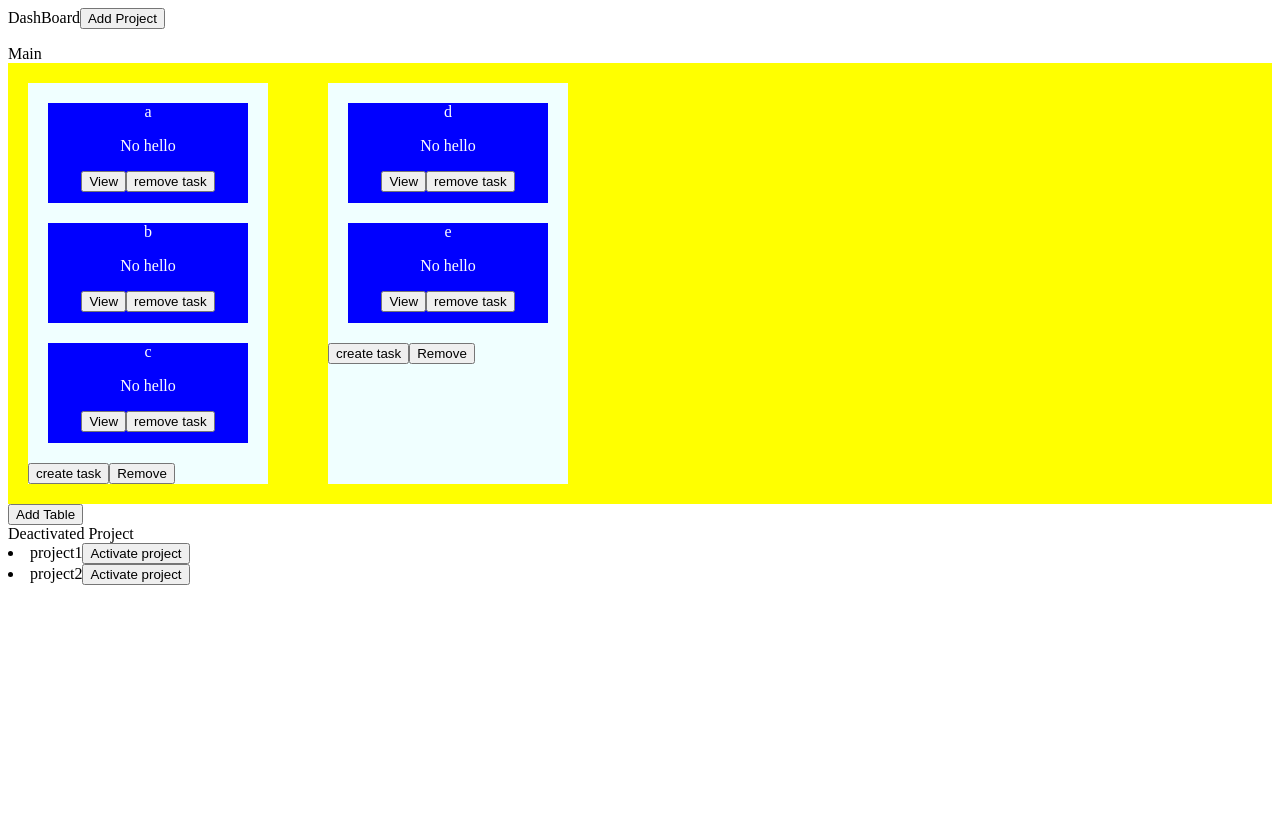
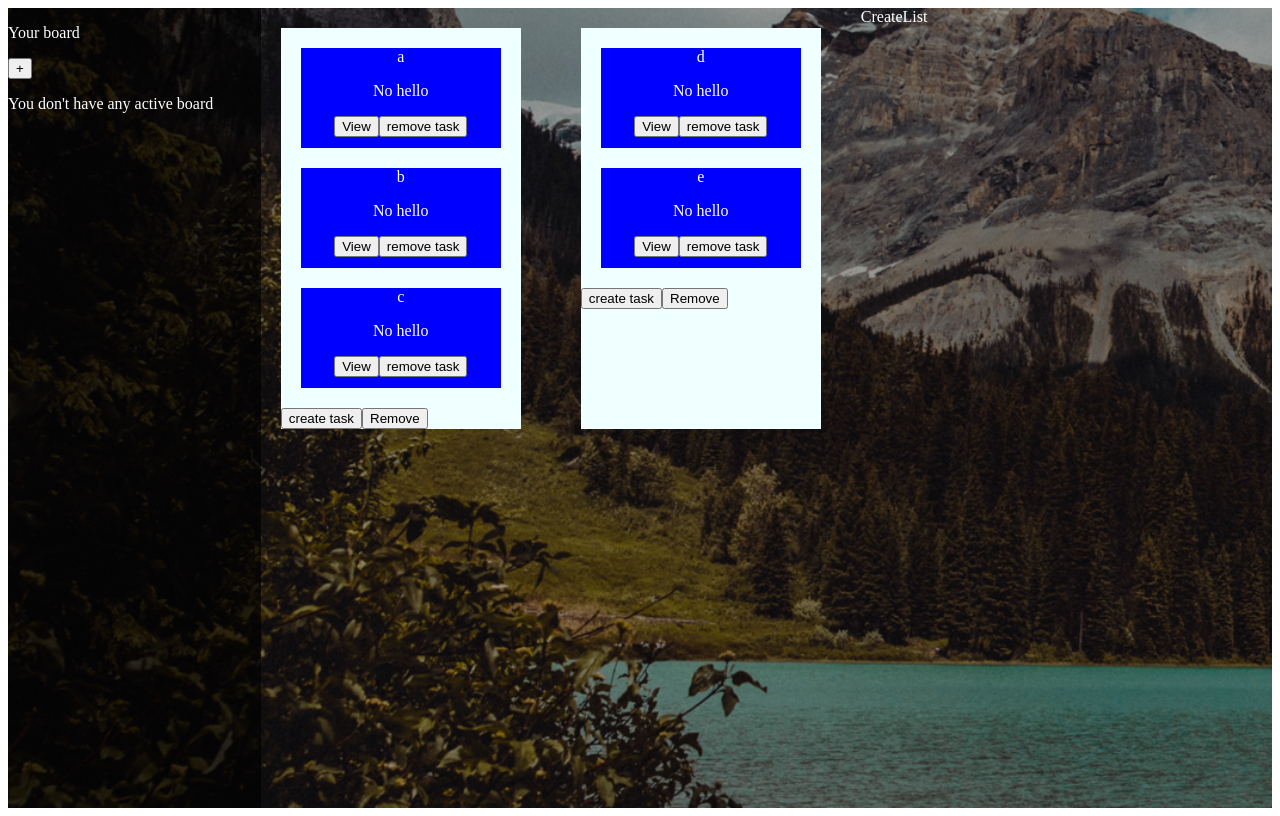
Before and after one commit to channghiep/client, a React (Create React App) app: page / in a window 1280 px wide. Both pictures are taken after a click on the button "Remove Project". Built offline with nearby package versions, Linux system fonts and the light colour scheme.

Commit message:
edit CRUD functionality

```diff
--- /dev/null
+++ b/src/App.css
@@ -0,0 +1,15 @@
+.kanban__inner{
+  display: grid;
+  grid-template-columns: 20% 80%;
+  background-image: url("../assets/background.jpg");
+  background-size: cover;
+  background-repeat: no-repeat;
+  height: 100vh;;
+  color: white;
+}
+.kanban__dashboard{
+  background-color: rgba(0,0,0,0.8);
+}
+.kanban__main-content{
+  background-color: rgba(0,0,0,.4);
+}
--- a/src/App.jsx
+++ b/src/App.jsx
@@ -1,130 +1,132 @@
-import '@fontsource/roboto/300.css'
-import '@fontsource/roboto/400.css'
-import '@fontsource/roboto/500.css'
-import '@fontsource/roboto/700.css'
-import { useEffect, useState } from 'react';
-import Board from './components/board/Board';
+import "@fontsource/roboto/300.css";
+import "@fontsource/roboto/400.css";
+import "@fontsource/roboto/500.css";
+import "@fontsource/roboto/700.css";
+import { useEffect, useState } from "react";
+import Board from "./components/board/Board";
+import DashBoard from "./components/dashboard/DashBoard";
+import MainContent from "./components/main-content/MainContent";
+import "./App.css"
 
 const Task = [
   {
     name: "group1",
-      items: ["a","b","c"]
+    items: ["a", "b", "c"],
   },
   {
     name: "group2",
-      items: ["d","e"]
-  }
-]
+    items: ["d", "e"],
+  },
+];
 
 const Task2 = [
-
   {
     boardName: "project1",
-    active:true,
-    board:[
+    active: true,
+    board: [
       {
         name: "group1",
-        items: ["a","b","c"]
+        items: ["a", "b", "c"],
       },
       {
         name: "group2",
-          items: ["d","e"]
-      }
-    ]
+        items: ["d", "e"],
+      },
+    ],
   },
 
   {
-    boardName:"project2",
+    boardName: "project2",
     active: false,
-    board:[
+    board: [
       {
         name: "group3",
-        items: ["f","g","h"]
+        items: ["f", "g", "h"],
       },
       {
         name: "group4",
-          items: ["i","j"]
-      }
-    ]
-  }
-]
+        items: ["i", "j"],
+      },
+    ],
+  },
+];
 
 function App() {
-
   const [list, setList] = useState([]);
   const [list2, setList2] = useState([]);
   const [selectedBoard, setSelectedBoard] = useState();
 
-
   useEffect(() => {
-    (async () =>{
-      await setTimeout(() =>{
+    (async () => {
+      await setTimeout(() => {
         // setList(Task)
         // setList2(Task2[0].board)
-        setList2(Task2)
-        console.log(list2)
-        if(list2.length !=0){
-          console.log("no")
-          setSelectedBoard(list2[0].board)}
-      },1000)
-
+        setList2(Task2);
+        console.log(list2);
+        if (list2.length != 0) {
+          console.log("no");
+          setSelectedBoard(list2[0].board);
+        }
+      }, 1000);
     })();
-
-  },[])
+  }, []);
 
   // useEffect(() =>{
 
   // },[list2])
 
-  const createList = () => {
-    setSelectedBoard(oldList => {
-          let newList = JSON.parse(JSON.stringify(oldList))
-          console.log(typeof(newList))
-          const addtionObj = {
-              name:"group new",
-              items:[]
-          };
-          newList.splice(newList.length,0,addtionObj)
-          return newList;
-    })
-  }
+
 
   // const removeList = (selectedTable) => {
 
   // }
   // console.log(list2)
-  // console.log(list)
   // console.log(selectedBoard)
   const onChangeBoard = (bI) => {
-    console.log(bI)
-    setSelectedBoard(list2[bI].board)
-  }
+    console.log(bI);
+    setSelectedBoard(list2[bI].board);
+  };
 
-  const addProject = () =>{
-    setList2(oldList => {
-      let newList = JSON.parse(JSON.stringify(oldList))
+  const addProject = () => {
+    setList2((oldList) => {
+      let newList = JSON.parse(JSON.stringify(oldList));
       const addedProject = {
         boardName: "new project",
-        board:[],
-        active: true
+        board: [],
+        active: true,
       };
-      newList.splice(newList.length,0, addedProject)
-      return newList
-    })
-  }
+      newList.splice(newList.length, 0, addedProject);
+      return newList;
+    });
+  };
 
   const removeProject = (bI) => {
-    setList2(oldList => {
-      let newList = JSON.parse(JSON.stringify(oldList))
-      newList[bI].active = false
+    setList2((oldList) => {
+      let newList = JSON.parse(JSON.stringify(oldList));
+      newList[bI].active = false;
 
       return newList;
-    })
-  }
-  console.log(list2)
+    });
+  };
+  console.log(list2);
   return (
-    <div>
-      <div>DashBoard
+    <div className="kanban">
+      <div className="kanban__inner">
+        <div className="kanban__dashboard">
+          <DashBoard
+            boardList = {list2}
+            onChangeBoard = {onChangeBoard}
+            removeProject = {removeProject}
+          />
+        </div>
+        <div className="kanban__main-content">
+          <MainContent
+            selectedBoard = {selectedBoard}
+            setSelectedBoard = {setSelectedBoard}
+            // createList
+          />
+        </div>
+        {/* <div>DashBoard
           <button onClick = {addProject}>Add Project</button>
           {list2 !== undefined ?
 
@@ -146,8 +148,8 @@ function App() {
           }
           </ul>) : "emty"
         }
-      </div>
-      <div>Main
+        </div> */}
+        {/* <div>Main
           <div>
             {selectedBoard?
             <>
@@ -169,9 +171,8 @@ function App() {
                 null
 
             ))}
+        </div> */}
       </div>
-
-
     </div>
   );
 }
--- a/src/components/board/Board.css
+++ b/src/components/board/Board.css
@@ -1,9 +1,8 @@
 .board{
     display: flex;
-    /* grid-template-columns: auto; */
     grid-auto-columns: 25%;
     gap: 20px;
-    background-color: yellow;
+    height: auto;
 
 }
 .dnd-group{
--- a/src/components/board/Board.js
+++ b/src/components/board/Board.js
@@ -6,6 +6,7 @@ import "./Board.css"
 
 export default function Board (props) {
 // const [list, setList] = useState(Task)
+
 const list = props.list;
 // const [list, setList] = useState(list1)
 console.log(list)
@@ -130,7 +131,7 @@ return (
                     <button onClick={() => removeTable(gI)}>Remove</button>
                 </div>
             ))}
-
+        <div className="create-list" onClick={() => {props.createList()}}>CreateList</div>
     </div>
 )
 }
--- /dev/null
+++ b/src/components/dashboard/DashBoard.js
@@ -0,0 +1,61 @@
+import React from "react";
+
+export default function DashBoard(props) {
+  const {boardList, onChangeBoard, removeProject}= props
+  //This will check if you have active board or not
+  const verifyBoard = (boardList) => {
+    for(let i=0;i<boardList.length;i++){
+      if(boardList[i].active == true){
+        return true
+      }else{
+        return false
+      }
+    }
+  }
+  return (
+    <div className="dashboard">
+      <div className="dashboard__your-board">
+        <div className="your-board__header">
+          <p>Your board</p>
+          <button>+</button>
+        </div>
+        {/* This will check if the board is exist or not, if not will dis play create board */}
+        {boardList !== undefined && boardList.length >0 ?
+            (
+              verifyBoard(boardList) ? (
+                <ul className="your-board__list">
+                {boardList.map((boardContainer, boardIndex) =>(
+                  boardContainer.active ?
+                    <li
+                      className="your-board__list-name"
+                      key={boardIndex}
+                      onClick={() => onChangeBoard(boardIndex)}
+                    >
+                      {boardContainer.boardName}
+                      <button
+                        onClick={() => removeProject(boardIndex)}
+                      >
+                        Remove Project
+                      </button>
+                    </li>
+                  :
+                    null
+                ))}
+              </ul>
+              )
+              :
+              (<p>You don't have any active board</p>)
+            )
+            :
+            (
+              <p>Create a new board</p>
+            )
+        }
+
+      </div>
+      {/* <div className="dashboard__inactive-board">
+
+      </div> */}
+    </div>
+  );
+}
--- /dev/null
+++ b/src/components/main-content/MainContent.css
@@ -0,0 +1,3 @@
+.maincontent__board{
+  display: flex;
+}
--- /dev/null
+++ b/src/components/main-content/MainContent.js
@@ -0,0 +1,31 @@
+import React from 'react'
+import Board from '../board/Board';
+
+import "./MainContent.css"
+
+export default function MainContent(props) {
+  const {selectedBoard, setSelectedBoard} = props
+  const createList = () => {
+    setSelectedBoard((oldList) => {
+      let newList = JSON.parse(JSON.stringify(oldList));
+      console.log(typeof newList);
+      const addtionObj = {
+        name: "group new",
+        items: [],
+      };
+      newList.splice(newList.length, 0, addtionObj);
+      return newList;
+    });
+  };
+  return (
+    <div className="maincontent">
+      {selectedBoard?
+        <div className="maincontent__board">
+          <Board list={selectedBoard} setList={setSelectedBoard} createList={createList}/>
+          {/* <button onClick={createList} >Add List</button> */}
+
+        </div>
+            :null}
+    </div>
+  )
+}
```
Also changed, not shown: assets/background.jpg (added), src/components/dashboard/DashBoard.css (added). Lines whose indentation alone changed are shown as unchanged.
